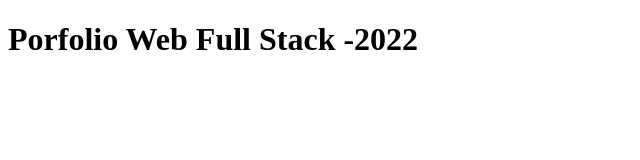
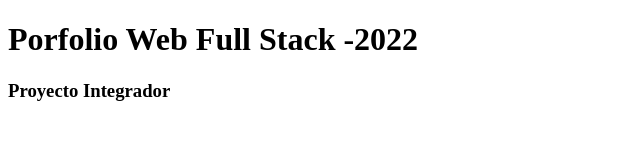
Before and after one commit to mfalles007/Proyecto_Front_Back_End, a plain HTML site: page index.html in a window 1280 px wide. Shown: the whole page, without its empty margins (0-640 px from the left). Drawn offline with Linux system fonts and the light colour scheme.

Commit message:
Update index.html

```diff
--- a/index.html
+++ b/index.html
@@ -8,6 +8,7 @@
 </head>
 <body>
     <h1>Porfolio  Web Full Stack -2022</h1>
+    <h3>Proyecto Integrador</h3>
 
 </body>
 </html>
```
